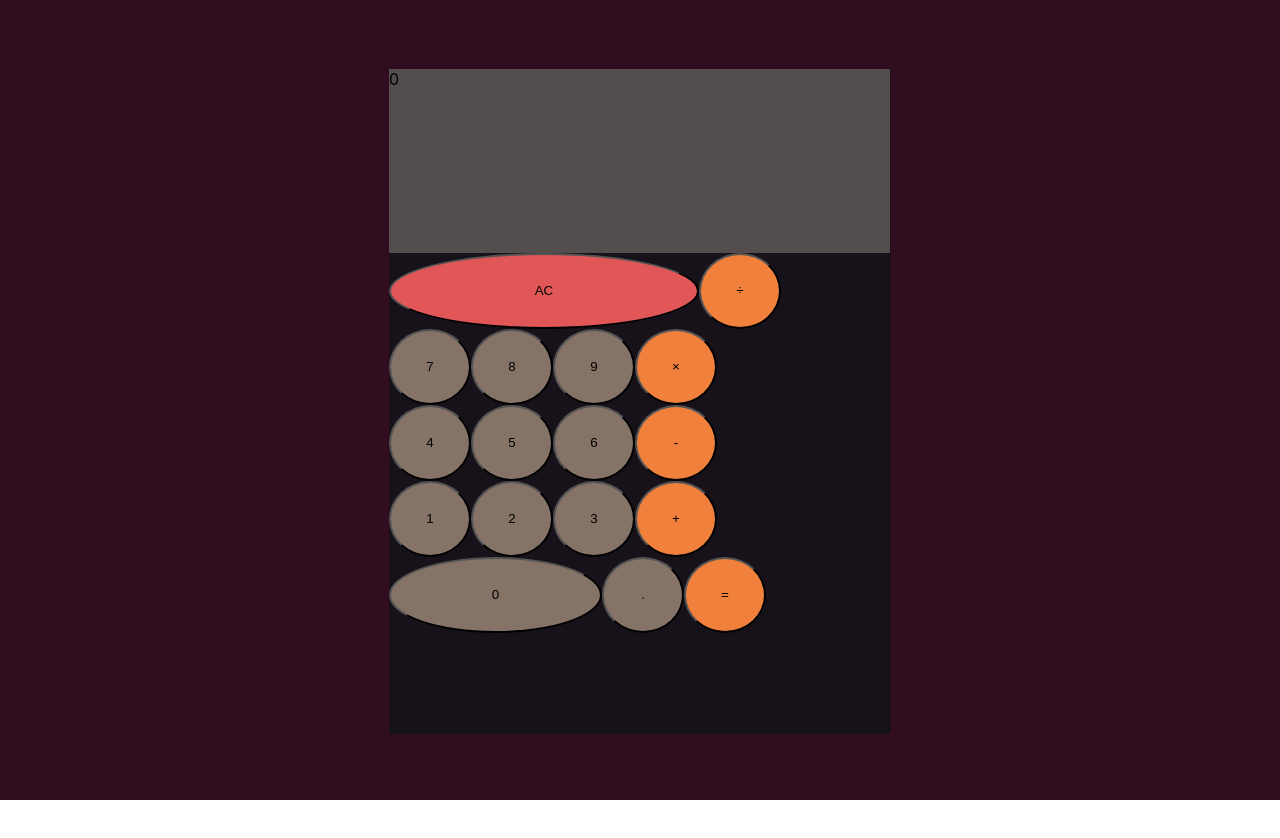
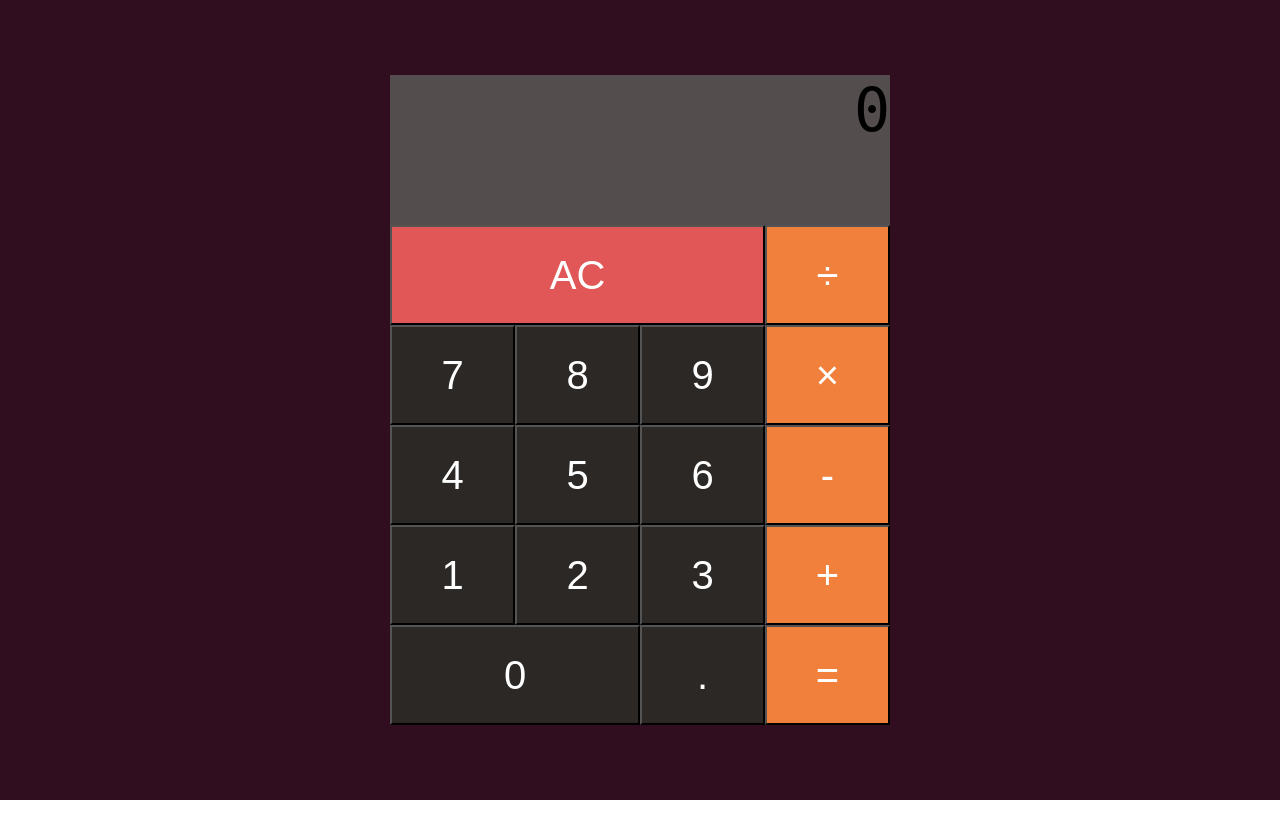
Before and after one commit to tylershienlim/fcc-reactjs-calculatorApp, a React (Create React App) app: page / in a window 1280 px wide. Shown: the top 838 px of the page. Built offline with nearby package versions, Linux system fonts and the light colour scheme.

Commit message:
display numbers
numbers displayed, checks not implemented

```diff
--- a/package.json
+++ b/package.json
@@ -6,6 +6,7 @@
     "@testing-library/jest-dom": "^5.16.5",
     "@testing-library/react": "^13.4.0",
     "@testing-library/user-event": "^13.5.0",
+    "mathjs": "^11.8.0",
     "react": "^18.2.0",
     "react-dom": "^18.2.0",
     "react-scripts": "5.0.1",
--- a/src/components/Calculator.css
+++ b/src/components/Calculator.css
@@ -1,22 +1,26 @@
 .calculatorFrame {
-    width: 502px;
-    height: 663px;
+    width: 500px;
+    height: 650px;
     left: 1029px;
     top: 388px;
     background: #171219;
   }
 
 .calculatorDisplay {
-    width: 501px;
-    height: 184px;
-    left: 1px;
-    top: -2px;
+    width: 500px;
+    height: 150px;
     background-color: #544D4D;
   }
 
+  #display {
+  text-align: right;
+  font-family:'digital', 'monospace';
+  font-size: 60px;
+}
+
   .calculatorButtons {
-    width: 501px;
-    height: 481px;
+    width: 500px;
+    height: 500px;
     left: 1px;
     top: 182px;
     background-color: #171219;;
@@ -24,10 +28,11 @@
 
 button {
     position: relative;
-    width: 82px;
-    height: 76px;
-    border-radius: 50%;
-    background-color:#867367;
+    width: 125px;
+    height: 100px;
+    color: #FFFFFF;
+    font-size: 40px;
+    background-color:#2C2825;
 }
 
 .Operator {
@@ -36,14 +41,14 @@ button {
 
 .Zero {
   position: relative;
-  width: 213px;
-  height: 76px;
-  background-color: #867367;
+  width: 250px;
+  height: 100px;
+  background-color: #2C2825;
 }
 
 .Clear {
   position: relative;
-  width: 310px;
-  height: 76px;
+  width: 375px;
+  height: 100px;
   background-color:  #E15656;
 }
--- a/src/components/Calculator.js
+++ b/src/components/Calculator.js
@@ -1,22 +1,33 @@
 import React from 'react'
 import { useState } from 'react'
+import * as Math from 'mathjs'
 import './Calculator.css'
 
 function Calculator() {
-  const [display, setDisplay] = useState("0");
+  const [display, setDisplay] = useState([0]);
+  let displayList = [];
 
   const handleButton = (e) => {
     e.preventDefault();
     if (e.target.value === "AC") {
-      setDisplay("0");
+      displayList.length = 0;
+      setDisplay([0]);
+      console.log(display);
     } else {
-      setDisplay(e.target.value);
+      if (display[0] === 0 ) {
+        setDisplay([e.target.value]);
+      } else {
+        setDisplay(oldArray => [...oldArray, e.target.value]);
+      }
     }
+    console.log(display);
   }
 
   return (
     <div className='calculatorFrame'>
-        <div id='display' className='calculatorDisplay'>{display}</div>
+        <div id='display' className='calculatorDisplay'>
+          <div id='display'>{display}</div>
+        </div>
         <div className='calculatorButtons'>
           <div>
             <button className='Clear' value="AC" onClick={handleButton}>AC</button>
```
Also changed, not shown: 1 other file (tests, documents, lock files or other folders).
